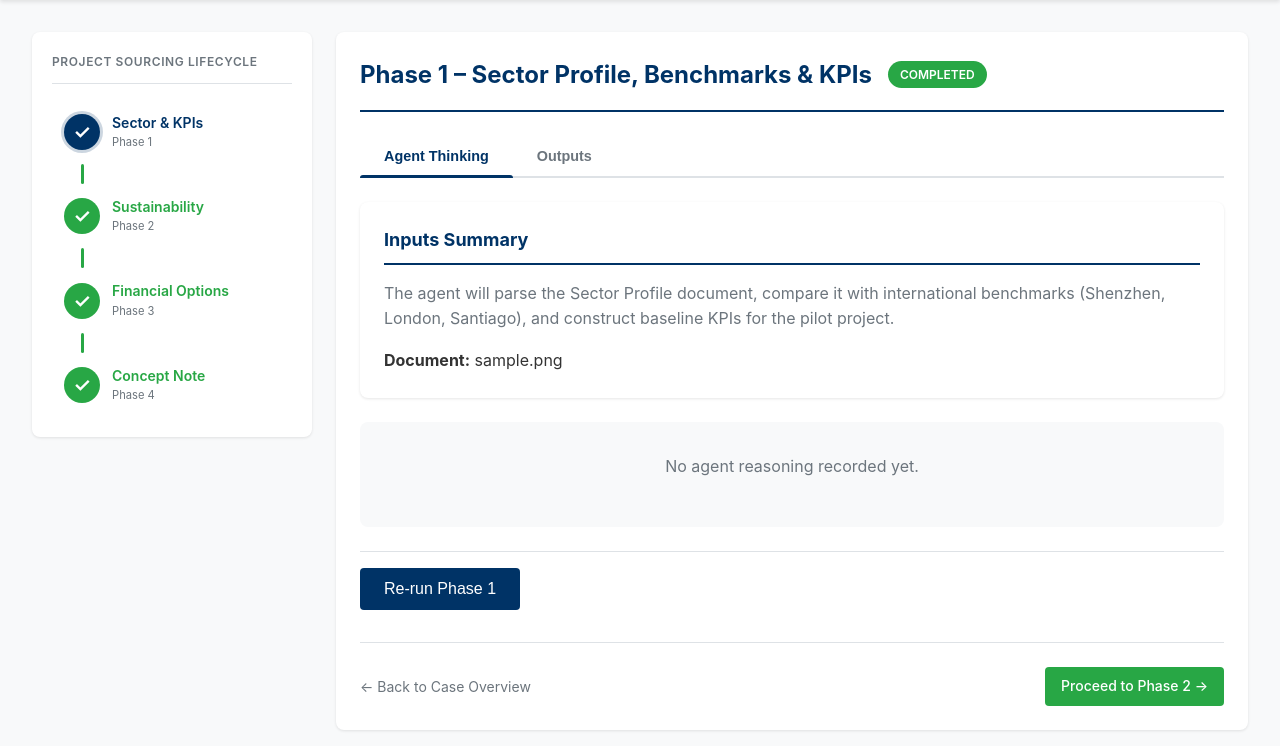
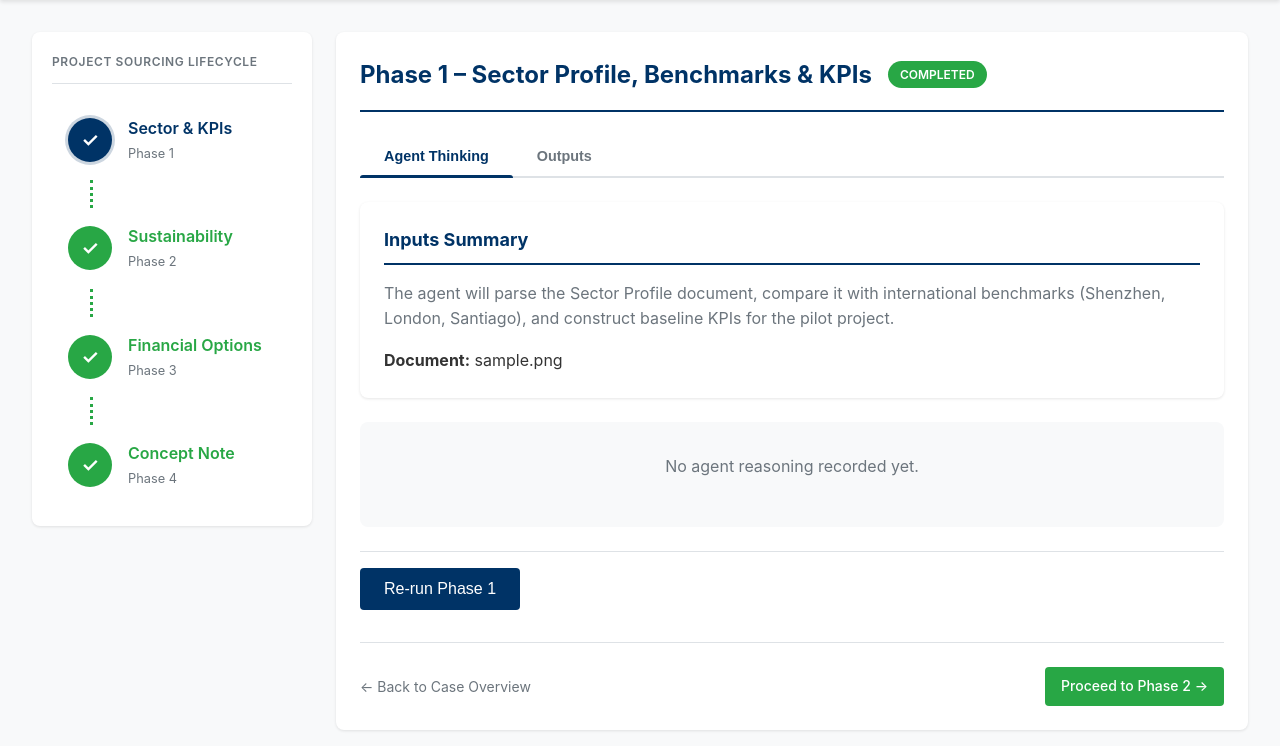
Before and after one commit to masoom181096/ConceptReviewTool, a FastAPI app: page /cases/1/phases/1 in a window 1280 px wide. Shown: the part 74-820 px from the top of the page. Run offline with FastAPI, Linux system fonts and the light colour scheme; tables that the repository leaves empty hold one stand-in row (values such as "Sample post").

Commit message:
Improve visual clarity of the loan concept review progress indicator
Update the step indicator component in `styles.css` to increase icon size, enlarge text for phase titles and subtitles, and change the connector to a dotted line style for better visual separation between phases.

Replit-Commit-Author: Agent
Replit-Commit-Session-Id: 3b8bb083-30cb-4177-bcae-d30b09678aec
Replit-Commit-Checkpoint-Type: full_checkpoint
Replit-Commit-Event-Id: 41df0b2a-a94b-4452-a802-6763ed7784e4
Replit-Commit-Screenshot-Url: https://storage.googleapis.com/screenshot-production-us-central1/bb77007f-fa19-45c9-af34-7465a1598c5e/3b8bb083-30cb-4177-bcae-d30b09678aec/wg1oHgC

```diff
--- a/static/styles.css
+++ b/static/styles.css
@@ -1597,9 +1597,9 @@ body {
 .phase-step-v {
     display: flex;
     align-items: center;
-    gap: 0.75rem;
-    padding: 0.75rem;
-    border-radius: 6px;
+    gap: 1rem;
+    padding: 1rem;
+    border-radius: 8px;
     text-decoration: none;
     color: inherit;
     transition: background-color 0.2s, transform 0.2s;
@@ -1617,9 +1617,9 @@ body {
 }
 
 .step-indicator-v {
-    width: 36px;
-    height: 36px;
-    min-width: 36px;
+    width: 44px;
+    height: 44px;
+    min-width: 44px;
     border-radius: 50%;
     display: flex;
     align-items: center;
@@ -1627,7 +1627,7 @@ body {
     background-color: #e0e0e0;
     color: #666;
     font-weight: 600;
-    font-size: 0.875rem;
+    font-size: 1.1rem;
     transition: all 0.3s ease;
 }
 
@@ -1645,10 +1645,11 @@ body {
 .step-content-v {
     display: flex;
     flex-direction: column;
+    gap: 0.15rem;
 }
 
 .step-title-v {
-    font-size: 0.875rem;
+    font-size: 1rem;
     font-weight: 600;
     color: var(--text-color);
 }
@@ -1662,20 +1663,19 @@ body {
 }
 
 .step-subtitle-v {
-    font-size: 0.7rem;
+    font-size: 0.8rem;
     color: var(--text-muted);
 }
 
 .step-connector-v {
-    width: 3px;
-    height: 20px;
-    background-color: #e0e0e0;
-    margin-left: 1.8rem;
-    border-radius: 2px;
+    width: 0;
+    height: 28px;
+    margin-left: 2.35rem;
+    border-left: 3px dotted #ccc;
 }
 
 .step-connector-v.completed {
-    background-color: var(--success-color);
+    border-left-color: var(--success-color);
 }
 
 /* Phase Tabs */
@@ -1979,11 +1979,12 @@ body {
     }
 
     .phase-step-v {
-        padding: 0.5rem;
+        padding: 0.75rem;
     }
 
     .step-connector-v {
-        height: 15px;
+        height: 20px;
+        margin-left: 2.1rem;
     }
 
     .option-pros-cons-grid {
```
Also changed, not shown: attached_assets/targeted_element_1764673705452.png (added).
